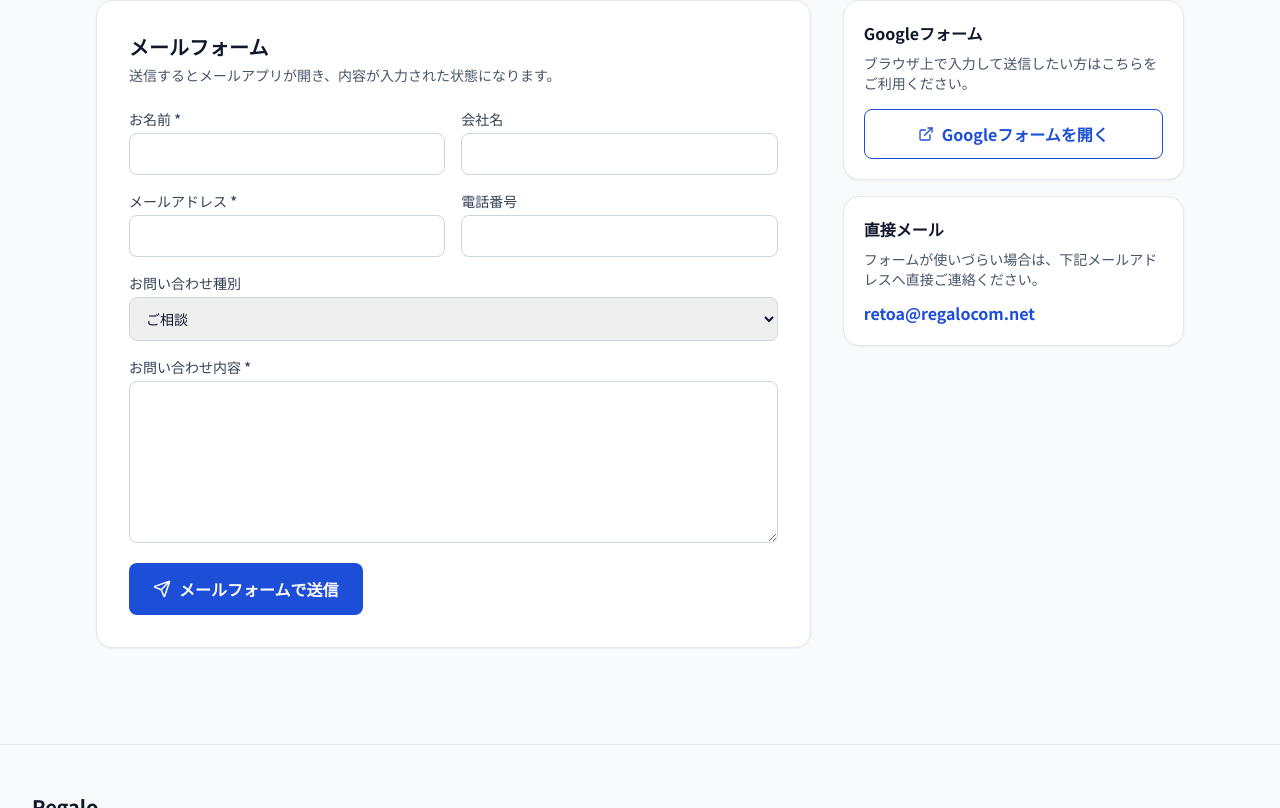
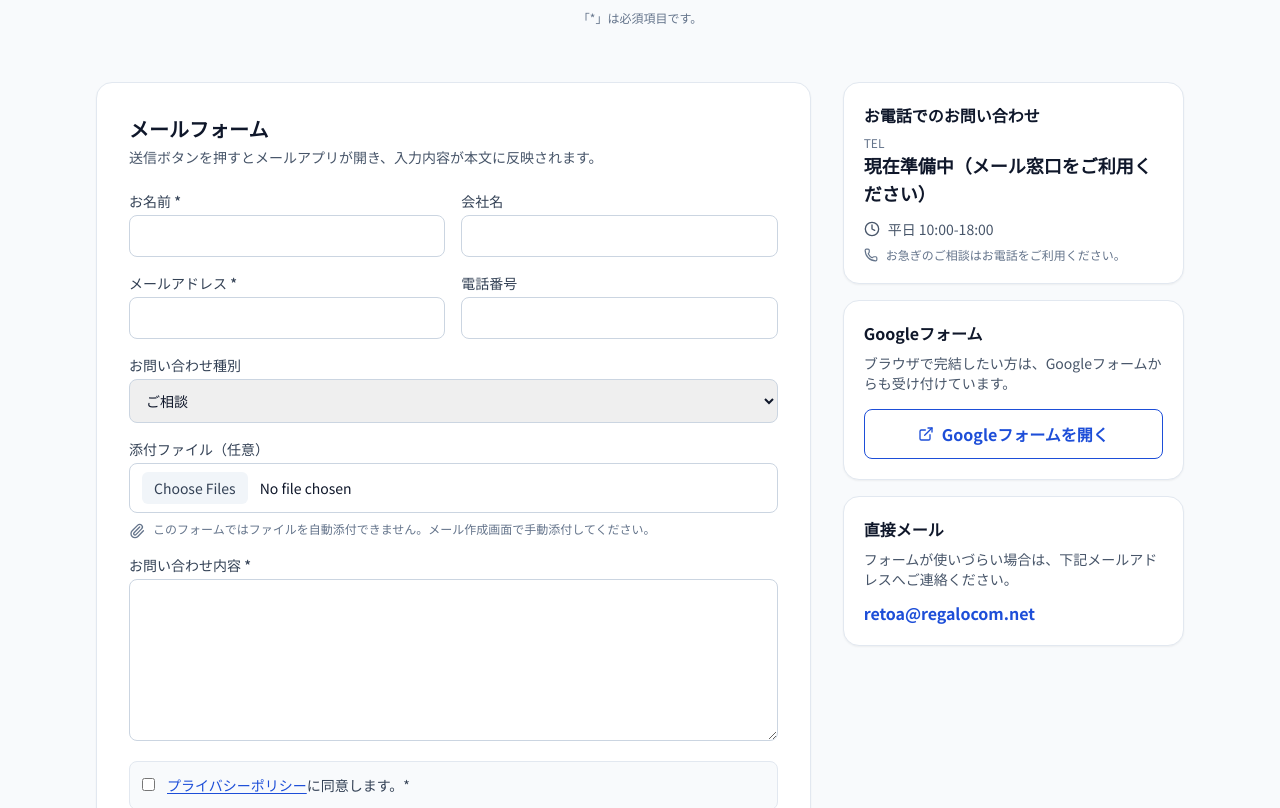
Before and after one commit to Regal753/Website, a React (Vite) app: page /#/contact in a window 1280 px wide. Shown: the part 292-1100 px from the top of the page. Built offline with nearby package versions, Linux system fonts and the light colour scheme.

Commit message:
feat: contact page add tel block, consent checkbox, and attachment field

```diff
--- a/components/Contact.tsx
+++ b/components/Contact.tsx
@@ -1,5 +1,6 @@
 import React, { useMemo, useState } from 'react';
-import { ExternalLink, Mail, Send } from 'lucide-react';
+import { Link } from 'react-router-dom';
+import { Clock, ExternalLink, Mail, Paperclip, Phone, Send } from 'lucide-react';
 import { SectionId, ContactFormState } from '../types';
 import { siteConfig } from '../site.config';
 
@@ -10,12 +11,30 @@ const INITIAL_FORM: ContactFormState = {
   message: '',
 };
 
+const CONTACT_HOURS = '平日 10:00-18:00';
+
+const formatBytes = (bytes: number): string => {
+  if (bytes < 1024) return `${bytes} B`;
+  if (bytes < 1024 * 1024) return `${(bytes / 1024).toFixed(1)} KB`;
+  return `${(bytes / (1024 * 1024)).toFixed(2)} MB`;
+};
+
 const Contact: React.FC = () => {
   const [form, setForm] = useState<ContactFormState>(INITIAL_FORM);
   const [company, setCompany] = useState('');
   const [phone, setPhone] = useState('');
+  const [attachments, setAttachments] = useState<File[]>([]);
+  const [consent, setConsent] = useState(false);
   const [error, setError] = useState('');
   const [mailPrepared, setMailPrepared] = useState(false);
+
+  const companyPhoneDisplay = (siteConfig.companyProfile.phone || '').trim() || '現在準備中（メール窓口をご利用ください）';
+  const companyPhoneHref = companyPhoneDisplay.replace(/[^\d+]/g, '');
+
+  const attachmentSummary = useMemo(() => {
+    if (attachments.length === 0) return 'なし';
+    return attachments.map((file) => `${file.name} (${formatBytes(file.size)})`).join(', ');
+  }, [attachments]);
 
   const mailSubject = useMemo(
     () => `[お問い合わせ] ${form.type} / ${form.name || 'お名前未入力'}`,
@@ -31,11 +50,14 @@ const Contact: React.FC = () => {
       `メールアドレス: ${form.email}`,
       `電話番号: ${phone || '未入力'}`,
       `お問い合わせ種別: ${form.type}`,
+      `添付予定: ${attachmentSummary}`,
       '',
       'お問い合わせ内容:',
       form.message,
+      '',
+      '※ 添付ファイルはメール送信時に手動で添付してください。',
     ].join('\n');
-  }, [company, form.email, form.message, form.name, form.type, phone]);
+  }, [attachmentSummary, company, form.email, form.message, form.name, form.type, phone]);
 
   const mailtoHref = useMemo(() => {
     return `mailto:${siteConfig.contactEmail}?subject=${encodeURIComponent(mailSubject)}&body=${encodeURIComponent(mailBody)}`;
@@ -45,12 +67,21 @@ const Contact: React.FC = () => {
     setForm((prev) => ({ ...prev, [key]: value }));
   };
 
+  const handleFileChange = (event: React.ChangeEvent<HTMLInputElement>) => {
+    setAttachments(Array.from(event.target.files || []));
+  };
+
   const handleSubmit = (event: React.FormEvent<HTMLFormElement>) => {
     event.preventDefault();
     setError('');
 
     if (!form.name.trim() || !form.email.trim() || !form.message.trim()) {
       setError('必須項目を入力してください。');
+      return;
+    }
+
+    if (!consent) {
+      setError('プライバシーポリシーへの同意が必要です。');
       return;
     }
 
@@ -66,16 +97,18 @@ const Contact: React.FC = () => {
             <Mail className="w-6 h-6 text-blue-700" />
           </div>
           <h2 className="text-3xl md:text-4xl font-bold text-slate-900">お問い合わせ</h2>
-          <p className="text-slate-600 mt-3">
-            メールフォームとGoogleフォームのどちらでも送信できます。
+          <p className="text-slate-600 mt-3 max-w-3xl mx-auto leading-relaxed">
+            お問い合わせありがとうございます。内容を確認のうえ、通常1〜3営業日以内にメールまたはお電話でご連絡します。
+            内容によっては回答までお時間をいただく場合があります。返信が届かない場合は、恐れ入りますが再度ご連絡ください。
           </p>
+          <p className="text-xs text-slate-500 mt-3">「*」は必須項目です。</p>
         </div>
 
         <div className="grid grid-cols-1 lg:grid-cols-3 gap-6 lg:gap-8">
           <div className="lg:col-span-2 bg-white rounded-2xl border border-slate-200 shadow-sm p-6 md:p-8">
             <h3 className="text-xl font-bold text-slate-900 mb-1">メールフォーム</h3>
             <p className="text-sm text-slate-600 mb-6">
-              送信するとメールアプリが開き、内容が入力された状態になります。
+              送信ボタンを押すとメールアプリが開き、入力内容が本文に反映されます。
             </p>
 
             <form onSubmit={handleSubmit} className="space-y-4">
@@ -143,6 +176,23 @@ const Contact: React.FC = () => {
               </label>
 
               <label className="block text-sm">
+                <span className="font-medium text-slate-700">添付ファイル（任意）</span>
+                <input
+                  type="file"
+                  multiple
+                  onChange={handleFileChange}
+                  className="mt-1 w-full rounded-lg border border-slate-300 px-3 py-2 text-slate-900 file:mr-3 file:rounded-md file:border-0 file:bg-slate-100 file:px-3 file:py-1.5 file:text-slate-700"
+                />
+                <div className="mt-2 text-xs text-slate-500 flex items-start gap-2">
+                  <Paperclip className="w-4 h-4 mt-0.5 shrink-0" />
+                  <span>このフォームではファイルを自動添付できません。メール作成画面で手動添付してください。</span>
+                </div>
+                {attachments.length > 0 && (
+                  <p className="mt-2 text-xs text-slate-600">選択中: {attachmentSummary}</p>
+                )}
+              </label>
+
+              <label className="block text-sm">
                 <span className="font-medium text-slate-700">お問い合わせ内容 *</span>
                 <textarea
                   value={form.message}
@@ -152,13 +202,26 @@ const Contact: React.FC = () => {
                 />
               </label>
 
-              {error && (
-                <p className="text-sm font-medium text-red-600">{error}</p>
-              )}
+              <label className="flex items-start gap-3 rounded-lg border border-slate-200 p-3 bg-slate-50">
+                <input
+                  type="checkbox"
+                  checked={consent}
+                  onChange={(event) => setConsent(event.target.checked)}
+                  className="mt-1"
+                />
+                <span className="text-sm text-slate-700 leading-relaxed">
+                  <Link to="/privacy" className="text-blue-700 hover:text-blue-800 underline underline-offset-2">
+                    プライバシーポリシー
+                  </Link>
+                  に同意します。*
+                </span>
+              </label>
+
+              {error && <p className="text-sm font-medium text-red-600">{error}</p>}
 
               {mailPrepared && (
                 <p className="text-sm text-emerald-700 bg-emerald-50 border border-emerald-200 rounded-lg px-3 py-2">
-                  メールアプリ起動用の内容を準備しました。起動しない場合は下のメールアドレス宛に送信してください。
+                  メール送信用の内容を準備しました。メールアプリが開かない場合は、右側のメールアドレスへ直接お送りください。
                 </p>
               )}
 
@@ -167,16 +230,36 @@ const Contact: React.FC = () => {
                 className="w-full md:w-auto inline-flex items-center justify-center gap-2 px-6 py-3.5 rounded-lg bg-blue-700 hover:bg-blue-800 text-white font-bold transition-colors"
               >
                 <Send size={18} />
-                メールフォームで送信
+                メールソフトを起動して送信
               </button>
             </form>
           </div>
 
           <aside className="space-y-4">
             <div className="bg-white rounded-2xl border border-slate-200 shadow-sm p-5">
+              <h3 className="text-base font-bold text-slate-900">お電話でのお問い合わせ</h3>
+              <p className="text-xs text-slate-500 mt-2">TEL</p>
+              {companyPhoneHref ? (
+                <a href={`tel:${companyPhoneHref}`} className="text-2xl font-bold text-slate-900 hover:text-blue-700 tracking-wide">
+                  {companyPhoneDisplay}
+                </a>
+              ) : (
+                <p className="text-lg font-bold text-slate-900">{companyPhoneDisplay}</p>
+              )}
+              <div className="mt-3 flex items-center gap-2 text-sm text-slate-600">
+                <Clock className="w-4 h-4" />
+                <span>{CONTACT_HOURS}</span>
+              </div>
+              <div className="mt-2 flex items-center gap-2 text-xs text-slate-500">
+                <Phone className="w-3.5 h-3.5" />
+                <span>お急ぎのご相談はお電話をご利用ください。</span>
+              </div>
+            </div>
+
+            <div className="bg-white rounded-2xl border border-slate-200 shadow-sm p-5">
               <h3 className="text-base font-bold text-slate-900">Googleフォーム</h3>
               <p className="text-sm text-slate-600 mt-2">
-                ブラウザ上で入力して送信したい方はこちらをご利用ください。
+                ブラウザで完結したい方は、Googleフォームからも受け付けています。
               </p>
               <a
                 href={siteConfig.contactFormUrl}
@@ -191,9 +274,7 @@ const Contact: React.FC = () => {
 
             <div className="bg-white rounded-2xl border border-slate-200 shadow-sm p-5">
               <h3 className="text-base font-bold text-slate-900">直接メール</h3>
-              <p className="text-sm text-slate-600 mt-2">
-                フォームが使いづらい場合は、下記メールアドレスへ直接ご連絡ください。
-              </p>
+              <p className="text-sm text-slate-600 mt-2">フォームが使いづらい場合は、下記メールアドレスへご連絡ください。</p>
               <a
                 href={`mailto:${siteConfig.contactEmail}`}
                 className="mt-3 inline-block text-blue-700 hover:text-blue-800 font-semibold break-all"
```
